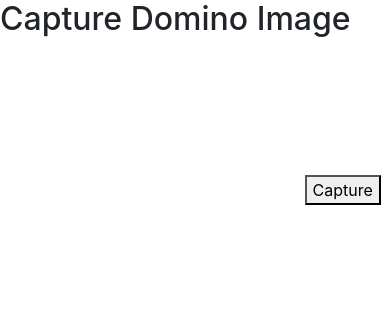
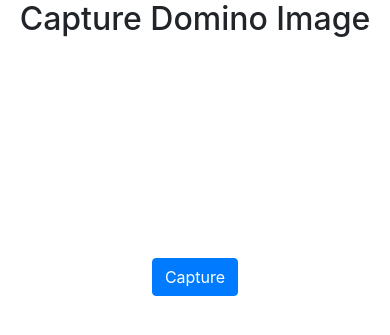
Before and after one commit to cwierzbicki00/domino_analyzer_web, a Flask app: page / in a window 390 px wide. Shown: the top 335 px of the page. Run offline with Flask 3, Linux system fonts and the light colour scheme; some libraries are stand-ins or nearby versions.

Commit message:
feat: update ui

```diff
--- a/templates/index.html
+++ b/templates/index.html
@@ -2,10 +2,13 @@
 <html>
 <head>
     <title>Domino Analyzer</title>
+    <meta name="viewport" content="width=device-width, initial-scale=1">
     <link rel="stylesheet" href="https://stackpath.bootstrapcdn.com/bootstrap/4.3.1/css/bootstrap.min.css">
     <script src="https://cdn.jsdelivr.net/npm/@tensorflow/tfjs"></script>
     <script>
         let model;
+        let pipCount = 0;
+        let totalPips = 0;
         const labelMap = {
             0:{name:'pip-1', displayValue: 1},
             1:{name:'pip-2', displayValue: 2},
@@ -115,7 +118,18 @@
     const totalPips = pipValues.reduce((acc, value) => acc + value, 0);
     console.log("Total pips:", totalPips);
 
-    return totalPips;
+    // Calculate total pips for current capture
+    const currentTotalPips = pipValues.reduce((acc, value) => acc + value, 0);
+    console.log("Total pips in current capture:", currentTotalPips);
+
+    // Update pipCount with the total pips from the current capture
+    pipCount += currentTotalPips;
+
+    // Update the display for current total pips and overall pip count
+    document.getElementById('result').innerText = 'Total pips in current capture: ' + currentTotalPips;
+    document.getElementById('pipCount').innerText = 'Overall Pip Count: ' + pipCount;
+
+    return currentTotalPips;
 }
 
 function convertBbox(imgWidth, imgHeight, bbox) {
@@ -158,11 +172,7 @@ function calculateIoU(boxA, boxB) {
                 captureButton.addEventListener('click', () => {
     console.log("Capture button clicked, predicting...");
     canvas.getContext('2d').drawImage(video, 0, 0, canvas.width, canvas.height);
-    predict(canvas).then(totalPips => {
-        console.log("Total pips: " + totalPips);
-        document.getElementById('result').innerText = 'Total pips: ' + totalPips;
-    });
-
+    predict(canvas);
 });
             } catch (e) {
                 console.error(e);
@@ -175,9 +185,17 @@ function calculateIoU(boxA, boxB) {
 
 </head>
 <body>
-    <h2>Capture Domino Image</h2>
-    <video id="video" autoplay playsinline muted></video>
-    <button id="capture">Capture</button>
-        <div id="result"></div>
-    </body>
-    </html>
+    <div class="container">
+        <h2 class="text-center">Capture Domino Image</h2>
+        <div class="row justify-content-center">
+            <video id="video" autoplay playsinline muted class="col-12 col-md-8"></video>
+        </div>
+        <div id="pipCount" class="text-center mt-3"></div>
+        <div id="result" class="text-center mt-3"></div>
+        <div id="totalPips" class="text-center mt-3"></div>
+        <div class="row justify-content-center">
+            <button id="capture" class="btn btn-primary mt-3">Capture</button>
+        </div>
+    </div>
+</body>
+</html>
```
